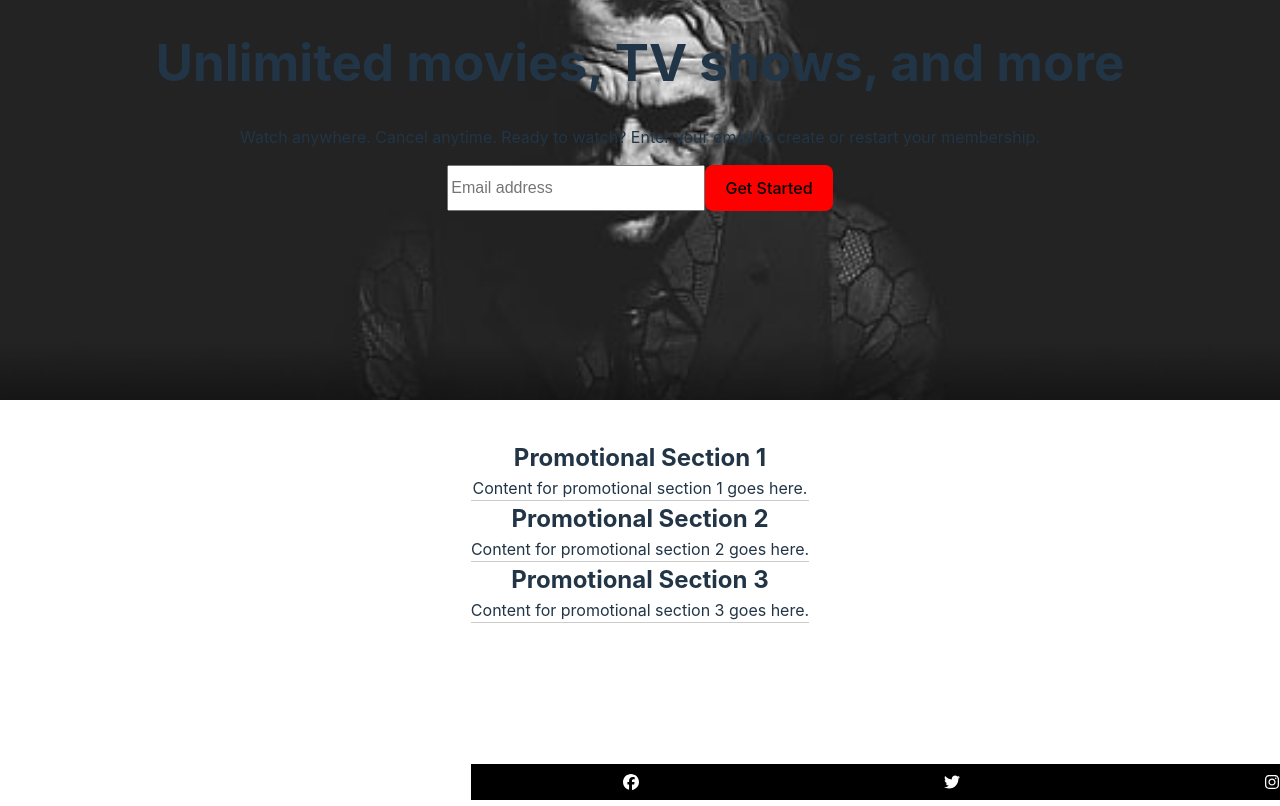
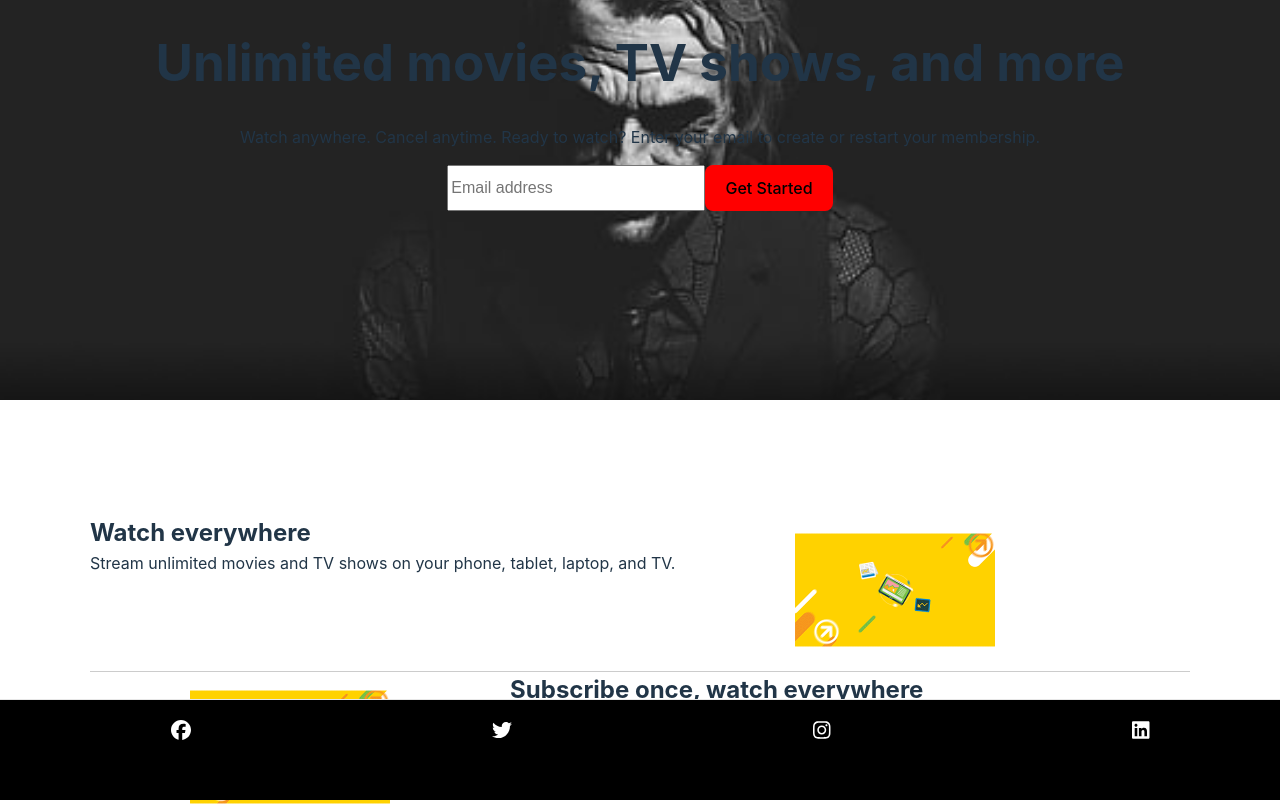
Before and after one commit to 12FellowTurtle12/netflixMockup, a React (Vite) app: page / in a window 1280 px wide. Shown: the top 806 px of the page. Built offline with nearby package versions, Linux system fonts and the light colour scheme.

Commit message:
basic structure from home page is implemented

```diff
--- a/src/App.jsx
+++ b/src/App.jsx
@@ -1,5 +1,6 @@
 import React from 'react';
 import homePageBackgroundImage from './assets/images/homePageBackgroundImage.jpg';
+import promotion1 from './assets/images/promotion1.gif';
 import { BrowserRouter as Router, Route, Switch, useHistory } from 'react-router-dom';
 import { Container, Row, Col, Image, Form, Button } from 'react-bootstrap';
 import "./App.css";
@@ -55,7 +56,7 @@ const StyledContainer = styled(Container)`
   margin: 0;
 `;
 const StyledSectionFirst = styled.section`
-  margin-top: 55vh;
+  margin-top: 105vh;
   border-bottom: 1px solid #ccc;
   padding-bottom: 20;
   h2, p {
@@ -108,43 +109,62 @@ const handleGetStarted = () => {
         </StyledContainer>
       </StyledHeader>
 
+
       <StyledSectionFirst>
     <Container>
         <Row>
-            <Col>
-              <h2>Promotional Section 1</h2>
-              <p>Content for promotional section 1 goes here.</p>
+            <Col xs={12}>
+                <div style={{ display: 'flex', alignItems: 'flex-start' }}>
+                    <div style={{ textAlign: 'left', marginRight: '20px' }}>
+                        <h2>Watch everywhere</h2>
+                        <p>Stream unlimited movies and TV shows on your phone, tablet, laptop, and TV.</p>
+                    </div>
+                    <div>
+                        <img src={promotion1} alt="Promotional Image" style={{ width: '50%' }} />
+                    </div>
+                </div>
             </Col>
         </Row>
     </Container>
 </StyledSectionFirst>
 
-      <StyledSection>
+<StyledSection style={{ marginBottom: '20px' }}>
     <Container>
         <Row>
-            <Col>
-              <h2>Promotional Section 2</h2>
-              <p>Content for promotional section 2 goes here.</p>
+            <Col xs={12}>
+                <div style={{ display: 'flex', alignItems: 'flex-start' }}>
+                    <div>
+                        <img src={promotion1} alt="Promotional Image" style={{ width: '50%' }} />
+                    </div>
+                    <div style={{ textAlign: 'left', marginLeft: '20px' }}>
+                        <h2>Subscribe once, watch everywhere</h2>
+                        <p>Watch on Smart TVs, Playstation, Xbox, Chromecast, Apple TV, Blu-ray players, and more.</p>
+                    </div>
+                </div>
             </Col>
         </Row>
     </Container>
 </StyledSection>
 
-      <StyledSection>
+<StyledSection style={{ marginBottom: '20px' }}>
     <Container>
         <Row>
-            <Col>
-              <h2>Promotional Section 3</h2>
-              <p>Content for promotional section 3 goes here.</p>
+            <Col xs={12}>
+                <div style={{ display: 'flex', alignItems: 'flex-start' }}>
+                    <div style={{ textAlign: 'left', marginRight: '20px' }}>
+                        <h2>Download your shows to watch offline</h2>
+                        <p>Save your favorites easily and always have something to watch.</p>
+                    </div>
+                    <div>
+                        <img src={promotion1} alt="Promotional Image" style={{ width: '50%' }} />
+                    </div>
+                </div>
             </Col>
         </Row>
     </Container>
 </StyledSection>
 
-      <Footer></Footer>
-
     </div>
-
 
   );
 };
@@ -157,6 +177,7 @@ const App = () => {
         <Route exact path="/" component={Home} />
         <Route path="/login" component={Login} />
       </Switch>
+      <Footer />
     </Router>
 );
 };
--- a/src/components/Footer/Footer.jsx
+++ b/src/components/Footer/Footer.jsx
@@ -1,16 +1,42 @@
 import { FontAwesomeIcon } from '@fortawesome/react-fontawesome';
 import { faFacebook, faTwitter, faInstagram, faLinkedin } from '@fortawesome/free-brands-svg-icons';
+import React from "react";
+import { render } from "react-dom";
 
-const Footer = () => {
+const footerStyle = {
+  backgroundColor: "black",
+  fontSize: "20px",
+  color: "white",
+  borderTop: "1px solid #E7E7E7",
+  textAlign: "center",
+  padding: "20px",
+  position: "fixed",
+  left: "0",
+  bottom: "0",
+  height: "60px",
+  width: "100%"
+};
+
+const phantomStyle = {
+  display: "block",
+  padding: "20px",
+  height: "60px",
+  width: "100%"
+};
+
+function Footer({ children }) {
     return (
-        <footer style={{ backgroundColor: 'black', color: 'white', position: 'fixed', bottom: 0, width: '100%', textAlign: 'center' }}>
-            <div style={{ display: 'flex', justifyContent: 'space-around', padding: '10px 0' }}>
-                <FontAwesomeIcon icon={faFacebook} />
-                <FontAwesomeIcon icon={faTwitter} />
-                <FontAwesomeIcon icon={faInstagram} />
-                <FontAwesomeIcon icon={faLinkedin} />
+        <div>
+            <div style={phantomStyle} />
+            <div style={footerStyle}>
+                <div style={{ display: 'flex', justifyContent: 'space-around' }}>
+                    <FontAwesomeIcon icon={faFacebook} />
+                    <FontAwesomeIcon icon={faTwitter} />
+                    <FontAwesomeIcon icon={faInstagram} />
+                    <FontAwesomeIcon icon={faLinkedin} />
+                </div>
             </div>
-        </footer>
+        </div>
     );
 }
 
--- a/src/pages/Login.jsx
+++ b/src/pages/Login.jsx
@@ -1,14 +1,6 @@
-/*
-tanımlamamız gerek state'ler: formData, errors, isValid
-tanımlamamız gereken initial değerler: initialFormData, errorMessages
-fonksiyonlar: changeHandler, submit
-isValid: butonu disable et, tüm form elemanlarını kontrol et(useEffect).
-form yapısını
-*/
-
 import axios from "axios";
 import { useEffect, useState } from "react";
-import { useHistory } from "react-router-dom";
+import { useNavigate } from "react-router-dom"; // useNavigate for React Router v6
 import styled from "styled-components";
 
 const Form = styled.form`
@@ -90,7 +82,7 @@ export default function Login() {
     terms: false,
   });
   const [isValid, setIsValid] = useState(false);
-  const history = useHistory();
+  const navigate = useNavigate(); // For React Router v6
 
   useEffect(() => {
     const { email, password, terms } = formData;
@@ -113,8 +105,8 @@ export default function Login() {
     axios.post(URL, formData).then((response) => {
       setFormData(initialFormData);
       console.log(response.data);
-      //cache'e aktar
-      history.push("/welcome");
+      // Cache data here if needed
+      navigate("/welcome"); // Use navigate instead of history.push
     });
   }
 
@@ -140,29 +132,13 @@ export default function Login() {
     let { name, value, type, checked } = event.target;
     value = type === "checkbox" ? checked : value;
     setFormData({ ...formData, [name]: value });
-    //validasyonlara göre errors kontrolü
+    // Validate and update errors
     if (name === "email") {
-      if (validateEmail(value)) {
-        setErrors({ ...errors, [name]: false });
-      } else {
-        setErrors({ ...errors, [name]: true });
-      }
-    }
-
-    if (name === "password") {
-      if (validatePassword(value)) {
-        setErrors({ ...errors, [name]: false });
-      } else {
-        setErrors({ ...errors, [name]: true });
-      }
-    }
-
-    if (name === "terms") {
-      if (validateTerms(value)) {
-        setErrors({ ...errors, [name]: false });
-      } else {
-        setErrors({ ...errors, [name]: true });
-      }
+      setErrors({ ...errors, [name]: !validateEmail(value) });
+    } else if (name === "password") {
+      setErrors({ ...errors, [name]: !validatePassword(value) });
+    } else if (name === "terms") {
+      setErrors({ ...errors, [name]: !validateTerms(value) });
     }
   }
 
```
Also changed, not shown: src/assets/images/promotion1.gif (added). Lines whose indentation alone changed are shown as unchanged.
